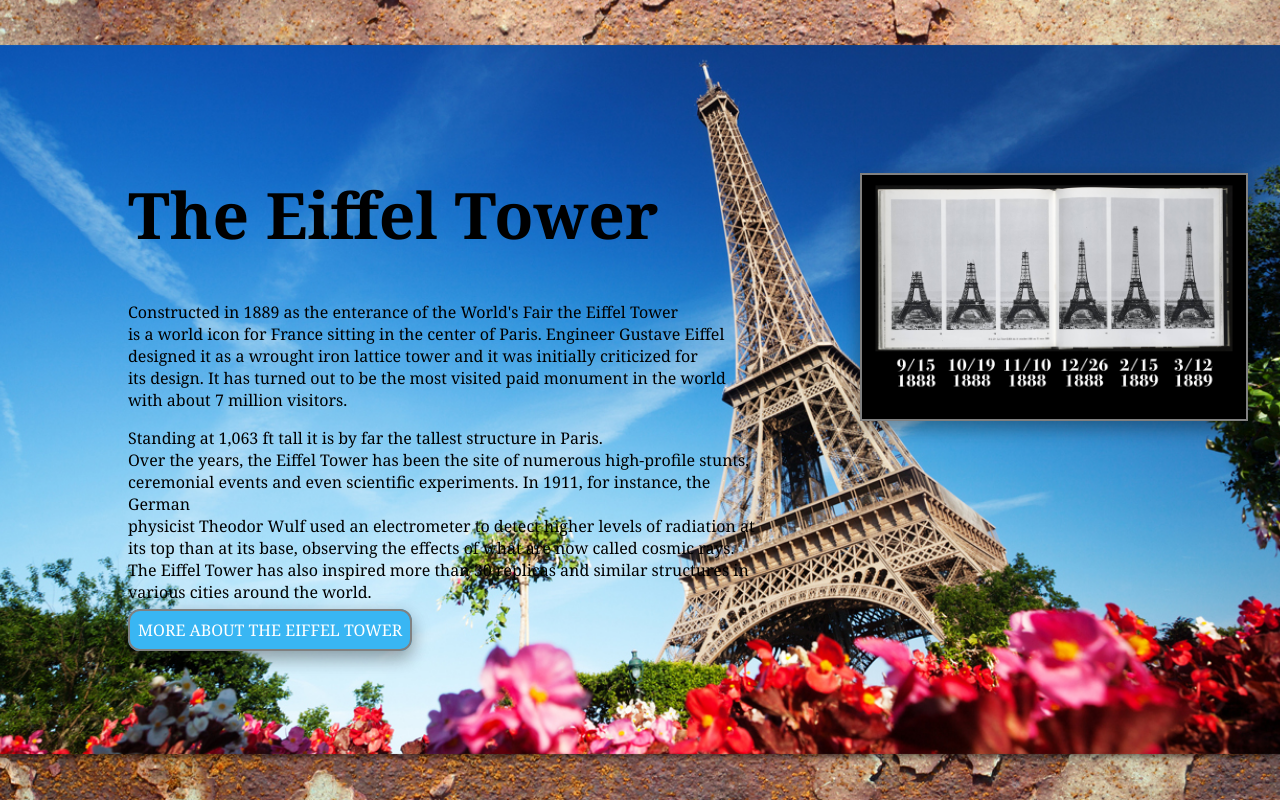
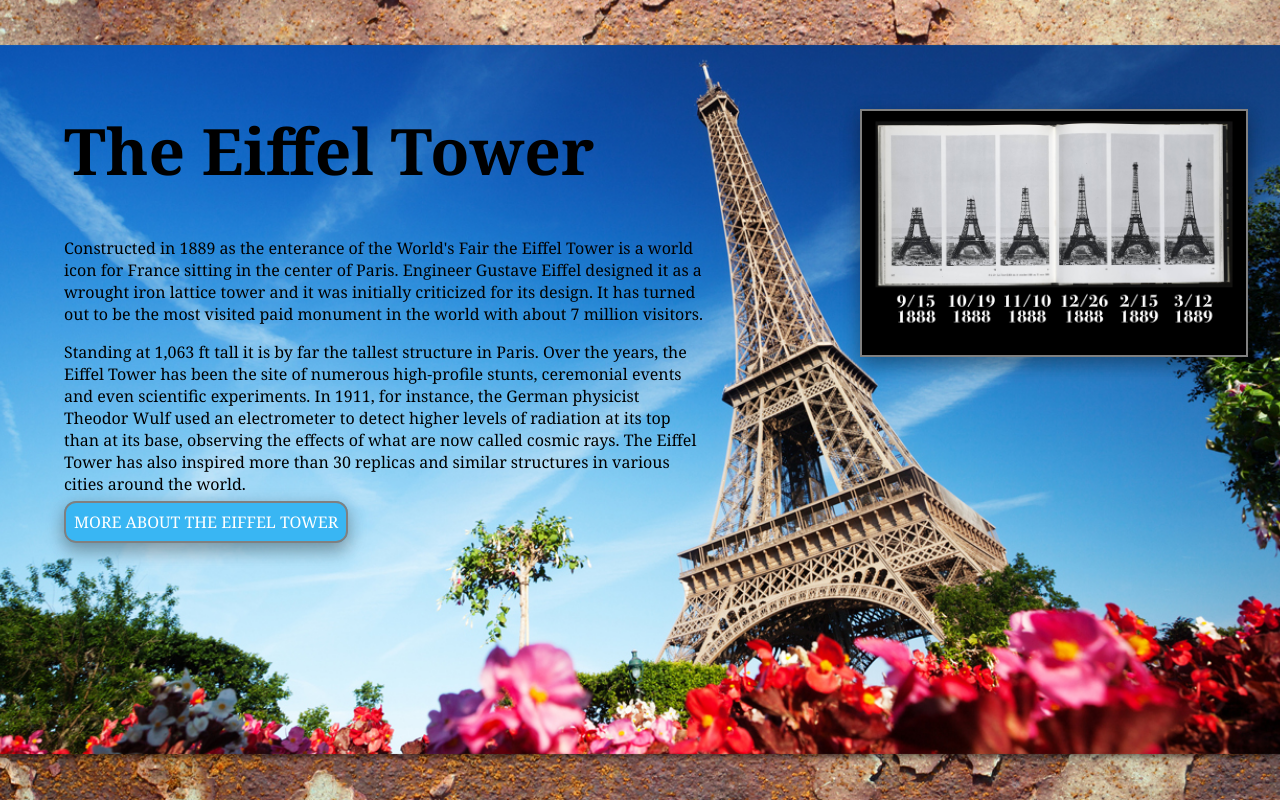
Before and after one commit to rrakowski1/project1rakowski, a plain HTML site: page index.html in a window 1280 px wide. Drawn offline with Linux system fonts and the light colour scheme.

Commit message:
fixed text tried to make shadow on title

```diff
--- a/index.html
+++ b/index.html
@@ -15,20 +15,20 @@
     <img class="eiffelbuilt" src="images/eiffelbuilt2.jpg"/>
 
     <p>
-      <span>Constructed in 1889 as the enterance of the World's Fair the Eiffel Tower</span>
-      <span>is a world icon for France sitting in the center of Paris. Engineer Gustave Eiffel</span>
-      <span>designed it as a wrought iron lattice tower and it was initially criticized for</span>
-      <span>its design. It has turned out to be the most visited paid monument in the world </span>
-      <span>with about 7 million visitors.</span>
+      Constructed in 1889 as the enterance of the World's Fair the Eiffel Tower
+      is a world icon for France sitting in the center of Paris. Engineer Gustave Eiffel
+      designed it as a wrought iron lattice tower and it was initially criticized for
+      its design. It has turned out to be the most visited paid monument in the world
+      with about 7 million visitors.
     </p>
     <p>
-      <span>Standing at 1,063 ft tall it is by far the tallest structure in Paris.</span>
-      <span>Over the years, the Eiffel Tower has been the site of numerous high-profile stunts,</span>
-      <span>ceremonial events and even scientific experiments. In 1911, for instance, the German</span>
-      <span>physicist Theodor Wulf used an electrometer to detect higher levels of radiation at</span>
-      <span>its top than at its base, observing the effects of what are now called cosmic rays.</span>
-      <span>The Eiffel Tower has also inspired more than 30 replicas and similar structures in</span>
-      <span>various cities around the world.</span>
+      Standing at 1,063 ft tall it is by far the tallest structure in Paris.
+      Over the years, the Eiffel Tower has been the site of numerous high-profile stunts,
+      ceremonial events and even scientific experiments. In 1911, for instance, the German
+      physicist Theodor Wulf used an electrometer to detect higher levels of radiation at
+      its top than at its base, observing the effects of what are now called cosmic rays.
+      The Eiffel Tower has also inspired more than 30 replicas and similar structures in
+      various cities around the world.
     </p>
     <a href="https://en.wikipedia.org/wiki/Eiffel_Tower"> More about the Eiffel Tower</a>
   </body>
--- a/main.css
+++ b/main.css
@@ -23,13 +23,14 @@ span {
 h1 {
   color: black;
   font-size: 400%;
-  padding-top: 10%;
+  padding-top: 5%;
+  text-shadow:  0 8px 16px 0 rgba(0,0,0,0.2), 0 6px 20px 0 rgba(0,0,0,0.19);
 }
 
 h1,
 p,
 a {
-  margin-left: 10%;
+  margin-left: 5%;
   font-family: "Georgia", serif;
 }
 
```
